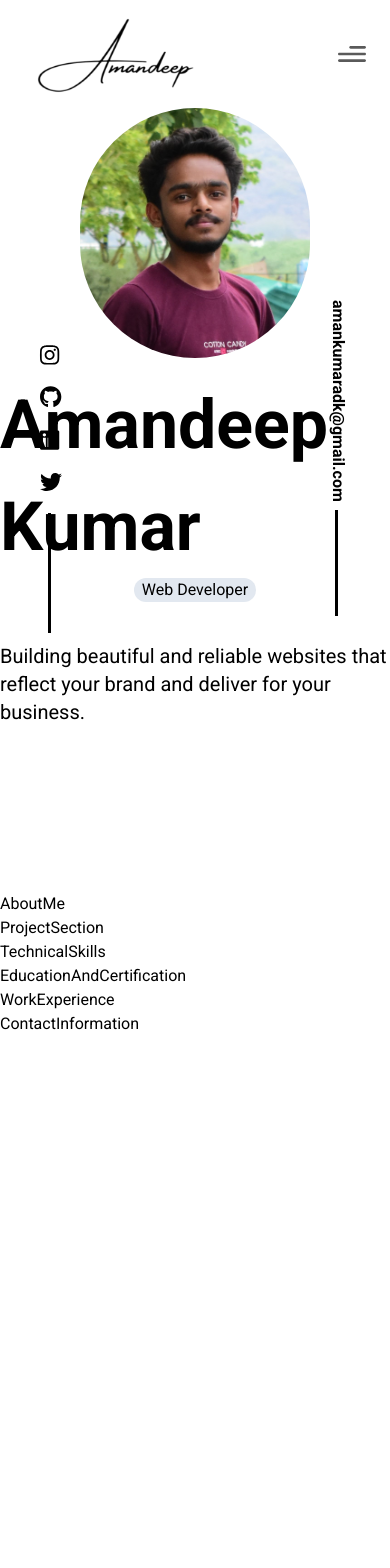
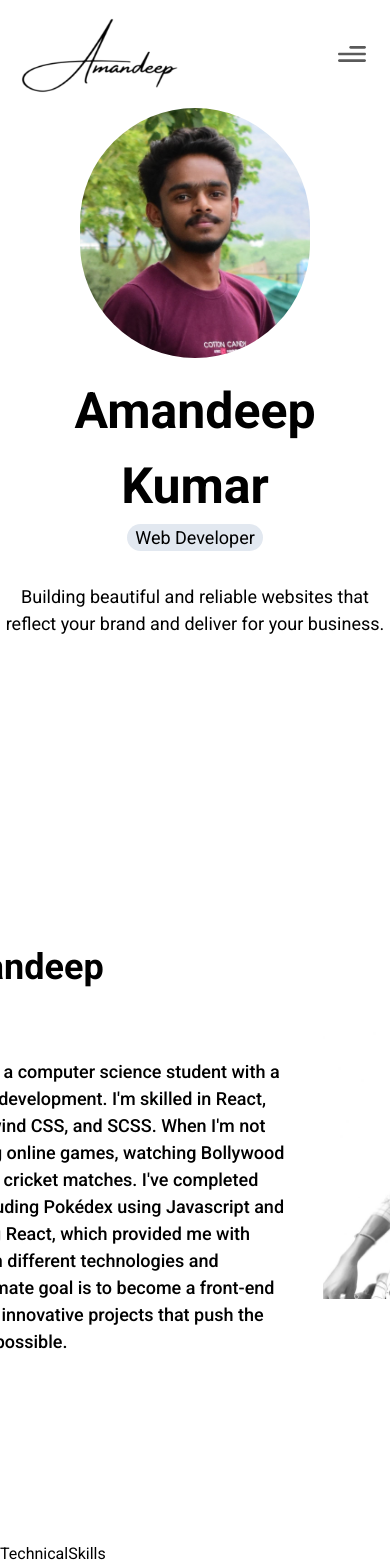
Before and after one commit to Amandeep4567/Amandeep-Portfolio, a React (Vite) app: page / in a window 390 px wide. Shown: the top 1568 px of the page. Before the commit the page ends 1036 px from the top, so only its background shows below. Built offline with nearby package versions, Linux system fonts and the light colour scheme.

Commit message:
feat: code updated

```diff
--- a/package.json
+++ b/package.json
@@ -22,6 +22,8 @@
     "@vitejs/plugin-react": "^3.1.0",
     "autoprefixer": "^10.4.14",
     "postcss": "^8.4.23",
+    "prettier": "^2.8.8",
+    "prettier-plugin-tailwindcss": "^0.2.8",
     "tailwindcss": "^3.3.2",
     "vite": "^4.3.3"
   }
--- a/src/App.jsx
+++ b/src/App.jsx
@@ -30,8 +30,8 @@ const App = () => (
     <div className="mt-12">
       <div className="">
         <AboutMe />
+        <TechnicalSkills />
         <ProjectSection />
-        <TechnicalSkills />
         <EducationAndCertification />
         <WorkExperience />
         <ContactInformation />
--- a/src/assets/index.js
+++ b/src/assets/index.js
@@ -2,5 +2,6 @@ import close from "./close.svg";
 import menu from "./menu.svg";
 import logo from "./logo.png";
 import profile from "./profile.jpg";
+import about from "./about.jpg";
 
-export { logo, close, menu, profile };
+export { logo, close, menu, profile, about };
--- a/src/components/AboutMe.jsx
+++ b/src/components/AboutMe.jsx
@@ -1,7 +1,43 @@
 import React from "react";
+import { about } from "../assets";
 
 const AboutMe = () => {
-  return <div>AboutMe</div>;
+  return (
+    <section className="w-full mb-24 mt-24 flex justify-center items-start">
+      <div className="">
+        <div className="ml-[100px] mb-8">
+          <h1 className="font-semibold text-[36px] ">About Amandeep</h1>
+        </div>
+        <div className="flex ml-[100px] ">
+          <div className="text-[18px] mr-34 w-[700px]">
+            <p className="text-start mt-8 font-medium">
+              I'm Amandeep Kumar, a computer science student with a passion for
+              front-end development. I'm skilled in React, JavaScript, CSS,
+              Tailwind CSS, and SCSS. When I'm not coding, I enjoy playing
+              online games, watching Bollywood movies, and following cricket
+              matches. I've completed exciting projects, including Pokédex using
+              Javascript and blog application using React, which provided me
+              with valuable experience in different technologies and
+              collaboration. My ultimate goal is to become a front-end engineer
+              and work on innovative projects that push the boundaries of what's
+              possible.
+            </p>
+            <button type="submit" className="bg-black text-white mt-12 p-2 ">
+              <a
+                target="_blank"
+                href="https://firebasestorage.googleapis.com/v0/b/portfolio-35de5.appspot.com/o/Amandeep-Resume.pdf?alt=media&token=09d7e733-9d32-42dc-bb42-aa842f327388"
+              >
+                My Resume
+              </a>
+            </button>
+          </div>
+          <div className="mr-[110px] mx-8">
+            <img src={about} alt="amandeep" className="w-[350px]" />
+          </div>
+        </div>
+      </div>
+    </section>
+  );
 };
 
 export default AboutMe;
--- a/src/components/HomePage.jsx
+++ b/src/components/HomePage.jsx
@@ -19,12 +19,12 @@ const HomePage = () => {
             className="w-[230px] h-[250px] rounded-full"
           />
         </div>
-        <div className="">
-          <h1 className="text-[68px] font-semibold mt-4 flex justify-center">
+        <div className="mx-8">
+          <h1 className="text-[50px] text-center sm:text-[68px] font-semibold mt-4 flex justify-center">
             Amandeep Kumar
           </h1>
           <div className="flex justify-center mb-2 ">
-            <h4 className="font-normal text-[16px] px-2 bg-slate-200 rounded-full">
+            <h4 className="font-normal text-[18px] sm:text-[16px] px-2 bg-slate-200 rounded-full">
               Web Developer
             </h4>
             {/* <h4 className="font-medium text-[16px] px-2 ml-2 bg-slate-200 rounded-full">
@@ -32,14 +32,14 @@ const HomePage = () => {
             </h4> */}
           </div>
         </div>
-        <div className="flex justify-center mt-10">
-          <p className="text-xl">
+        <div className="flex justify-center mt-8 sm:mt-10">
+          <p className="text-center text-[18px] sm:text-xl">
             Building beautiful and reliable websites that reflect your brand and
             deliver for your business.
           </p>
         </div>
       </div>
-      <div className="icon_section ml-10">
+      <div className="icon_section ml-10 hidden sm:block">
         <div className="flex flex-col fixed ">
           <a target="_blank" href="https://www.instagram.com/amandeep5647/">
             <FontAwesomeIcon icon={faInstagram} className="icon mb-4" />
@@ -60,7 +60,7 @@ const HomePage = () => {
         </div>
       </div>
       <div className="email_section right-6 mr-10">
-        <div className="fixed">
+        <div className="fixed hidden sm:block">
           <div>
             <p className="font-semibold">
               <a href="mailto:amankumaradk@gmail.com">amankumaradk@gmail.com</a>
--- a/src/components/Navbar.jsx
+++ b/src/components/Navbar.jsx
@@ -33,7 +33,7 @@ const Navbar = () => {
       <img
         src={logo}
         alt="amandeep"
-        className="w-[220px] h-[100px] ml-4 mt-2"
+        className="w-[220px] h-[100px] ml-0 sm:ml-4 mt-2"
       />
       <ul className="list-none sm:flex hidden justify-end items-center flex-1">
         {navLinks.map((nav, index) => (
```
Also changed, not shown: src/assets/about.jpg (added), 1 other file (tests, documents, lock files or other folders).
